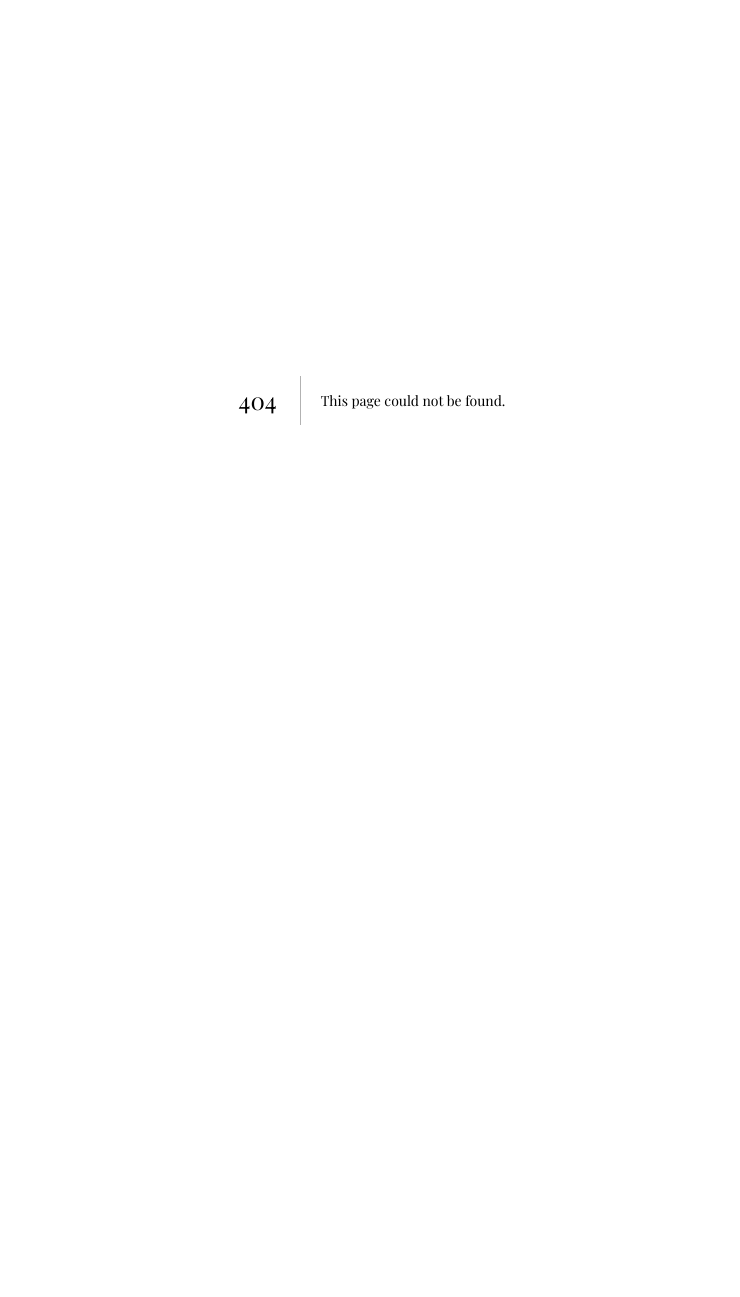
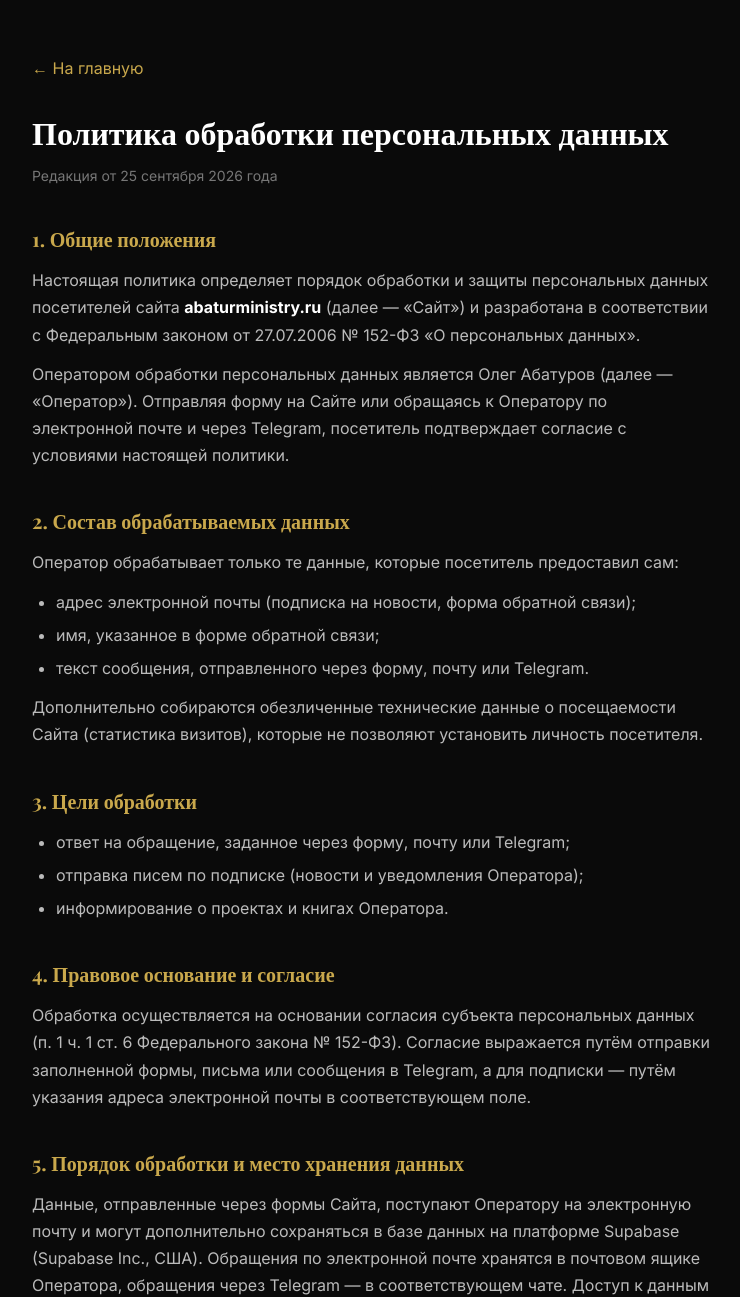
Before and after one commit to oabaturov-ops/abaturov, a Next.js app: page /privacy in a window 1280 px wide. Before the commit this address had no page. Shown: the top 1297 px of the page, without its empty margins (268-1008 px from the left). Before the commit the page ends 800 px from the top, so only its background shows below. Built offline with nearby package versions, Linux system fonts and the light colour scheme.

Commit message:
Страница политики конфиденциальности и ссылка в футере

```diff
--- /dev/null
+++ b/src/app/privacy/page.tsx
@@ -0,0 +1,124 @@
+import type { Metadata } from "next";
+import type { CSSProperties } from "react";
+
+export const metadata: Metadata = {
+  title: "Политика конфиденциальности | Абатуров",
+  description:
+    "Как сайт abaturministry.ru собирает и защищает персональные данные (152-ФЗ)",
+};
+
+const h1: CSSProperties = { fontSize: 32, fontWeight: 700, color: "#fff", margin: "24px 0 8px" };
+const h2: CSSProperties = { fontSize: 20, fontWeight: 700, color: "#c9a84c", margin: "36px 0 12px" };
+const p: CSSProperties = { lineHeight: 1.7, color: "#bbb", margin: "0 0 12px" };
+const li: CSSProperties = { color: "#bbb", lineHeight: 1.7, marginBottom: 6 };
+const muted: CSSProperties = { fontSize: 14, color: "#777" };
+const gold: CSSProperties = { color: "#c9a84c", textDecoration: "none" };
+const white: CSSProperties = { color: "#fff" };
+
+export default function PrivacyPage() {
+  return (
+    <div style={{ minHeight: "100vh", backgroundColor: "#0a0a0a" }}>
+      <div style={{ maxWidth: 720, margin: "0 auto", padding: "56px 20px" }}>
+        <a href="/" style={gold}>← На главную</a>
+        <h1 style={h1}>Политика обработки персональных данных</h1>
+        <p style={muted}>Редакция от 25 сентября 2026 года</p>
+
+        <h2 style={h2}>1. Общие положения</h2>
+        <p style={p}>
+          Настоящая политика определяет порядок обработки и защиты персональных
+          данных посетителей сайта <strong style={white}>abaturministry.ru</strong>{" "}
+          (далее — «Сайт») и разработана в соответствии с Федеральным законом
+          от 27.07.2006 № 152-ФЗ «О персональных данных».
+        </p>
+        <p style={p}>
+          Оператором обработки персональных данных является Олег Абатуров
+          (далее — «Оператор»). Отправляя форму на Сайте или обращаясь к
+          Оператору по электронной почте и через Telegram, посетитель
+          подтверждает согласие с условиями настоящей политики.
+        </p>
+
+        <h2 style={h2}>2. Состав обрабатываемых данных</h2>
+        <p style={p}>Оператор обрабатывает только те данные, которые посетитель предоставил сам:</p>
+        <ul style={{ paddingLeft: 24, margin: 0 }}>
+          <li style={li}>адрес электронной почты (подписка на новости, форма обратной связи);</li>
+          <li style={li}>имя, указанное в форме обратной связи;</li>
+          <li style={li}>текст сообщения, отправленного через форму, почту или Telegram.</li>
+        </ul>
+        <p style={{ ...p, marginTop: 12 }}>
+          Дополнительно собираются обезличенные технические данные о
+          посещаемости Сайта (статистика визитов), которые не позволяют
+          установить личность посетителя.
+        </p>
+
+        <h2 style={h2}>3. Цели обработки</h2>
+        <ul style={{ paddingLeft: 24, margin: 0 }}>
+          <li style={li}>ответ на обращение, заданное через форму, почту или Telegram;</li>
+          <li style={li}>отправка писем по подписке (новости и уведомления Оператора);</li>
+          <li style={li}>информирование о проектах и книгах Оператора.</li>
+        </ul>
+
+        <h2 style={h2}>4. Правовое основание и согласие</h2>
+        <p style={p}>
+          Обработка осуществляется на основании согласия субъекта персональных
+          данных (п. 1 ч. 1 ст. 6 Федерального закона № 152-ФЗ). Согласие
+          выражается путём отправки заполненной формы, письма или сообщения
+          в Telegram, а для подписки — путём указания адреса электронной почты
+          в соответствующем поле.
+        </p>
+
+        <h2 style={h2}>5. Порядок обработки и место хранения данных</h2>
+        <p style={p}>
+          Данные, отправленные через формы Сайта, поступают Оператору на
+          электронную почту и могут дополнительно сохраняться в базе данных на
+          платформе Supabase (Supabase Inc., США). Обращения по электронной
+          почте хранятся в почтовом ящике Оператора, обращения через Telegram —
+          в соответствующем чате. Доступ к данным имеет только Оператор.
+        </p>
+
+        <h2 style={h2}>6. Передача третьим лицам и трансграничная передача</h2>
+        <p style={p}>
+          Оператор не продаёт и не передаёт персональные данные третьим лицам
+          для их самостоятельной обработки. Для обеспечения работы Сайта и
+          приёма обращений используются сервисы Vercel Inc. (хостинг, США),
+          Supabase Inc. (база данных, США) и Telegram Messenger (ОАЭ), что
+          связано с трансграничной передачей персональных данных.
+        </p>
+
+        <h2 style={h2}>7. Сроки обработки</h2>
+        <p style={p}>
+          Данные обрабатываются до достижения целей обработки либо до отзыва
+          согласия субъектом. Отзыв согласия оформляется обращением по адресу,
+          указанному в разделе 11; данные удаляются в течение 30 дней с момента
+          получения обращения.
+        </p>
+
+        <h2 style={h2}>8. Права субъекта персональных данных</h2>
+        <p style={p}>
+          Посетитель имеет право: получать сведения об обработке своих данных;
+          требовать их уточнения, блокирования или уничтожения; отозвать
+          согласие на обработку; обжаловать действия Оператора в Роскомнадзоре
+          или в суде.
+        </p>
+
+        <h2 style={h2}>9. Cookie и аналитика</h2>
+        <p style={p}>
+          Сайт использует только технические элементы хранения, необходимые для
+          корректной работы. Аналитика посещаемости ведётся в обезличенном виде.
+        </p>
+
+        <h2 style={h2}>10. Изменения политики</h2>
+        <p style={p}>
+          Оператор вправе изменять настоящую политику. Новая редакция вступает
+          в силу с момента её публикации на данной странице.
+        </p>
+
+        <h2 style={h2}>11. Контакты Оператора</h2>
+        <p style={p}>
+          По всем вопросам обработки персональных данных обращайтесь:{" "}
+          <strong style={white}>info@abaturministries.org</strong>.
+        </p>
+        <p style={muted}>Оператор: Олег Абатуров.</p>
+      </div>
+    </div>
+  );
+}
```
Also changed, not shown: src/app/page.tsx (+5 -2 lines), Новый текстовый документ.txt (deleted).
